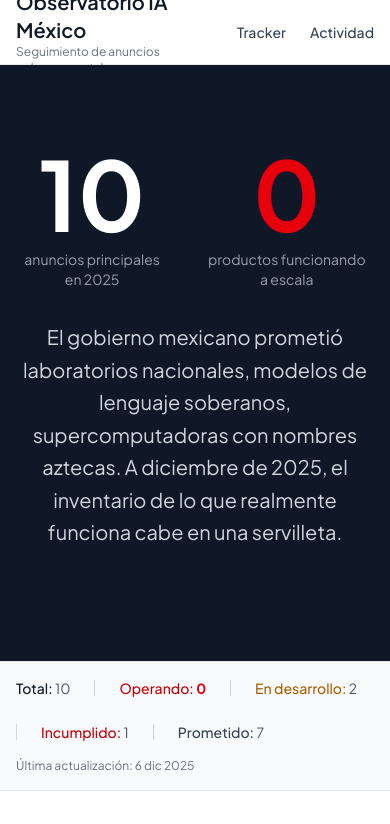
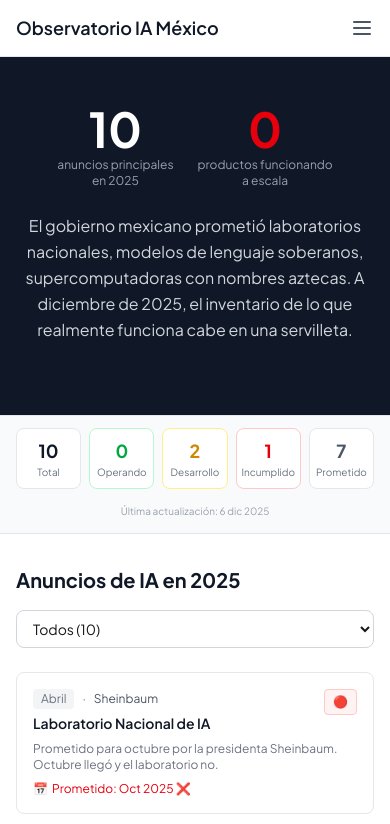
Before and after one commit to ritchiero/observatorio-ia-mexico, a Next.js app: page / in a window 390 px wide. Shown: the top 824 px of the page. Built offline with nearby package versions, Linux system fonts and the light colour scheme.

Commit message:
Refactor: Improve UI responsiveness and styling (#2)
Optimización de diseño responsivo para toda la aplicación

```diff
--- a/app/actividad/page.tsx
+++ b/app/actividad/page.tsx
@@ -24,14 +24,14 @@
   if (loading) {
     return (
       <div className="flex justify-center items-center min-h-[400px]">
-        <div className="text-xl text-gray-600">Cargando...</div>
+        <div className="text-lg sm:text-xl text-gray-600">Cargando...</div>
       </div>
     );
   }
 
   return (
-    <div className="max-w-4xl mx-auto">
-      <h1 className="text-3xl font-bold text-gray-900 mb-8">
+    <div className="max-w-4xl mx-auto px-4 sm:px-6 py-6 sm:py-8 md:py-10">
+      <h1 className="text-2xl sm:text-3xl font-bold text-gray-900 mb-6 sm:mb-8">
         Actividad Reciente
       </h1>
       <ActividadFeed actividad={actividad} />
--- a/app/anuncio/[id]/page.tsx
+++ b/app/anuncio/[id]/page.tsx
@@ -66,7 +66,7 @@
   const eventosNegativos = eventos.filter(e => e.impacto === 'negativo').length;
 
   return (
-    <div className="space-y-6 sm:space-y-8">
+    <div className="px-4 sm:px-6 lg:px-8 py-6 sm:py-8 max-w-6xl mx-auto space-y-6 sm:space-y-8">
       {/* Botón volver */}
       <button
         onClick={() => router.push('/')}
--- a/app/dashboard/page.tsx
+++ b/app/dashboard/page.tsx
@@ -36,20 +36,20 @@
   }
 
   return (
-    <div className="max-w-7xl mx-auto px-4 sm:px-6 lg:px-8 py-8 space-y-8">
+    <div className="max-w-7xl mx-auto px-4 sm:px-6 lg:px-8 py-6 sm:py-8 space-y-6 sm:space-y-8">
       {/* Header Section */}
       <div>
-        <h1 className="text-2xl md:text-3xl font-bold text-gray-900 mb-2">
+        <h1 className="text-xl sm:text-2xl md:text-3xl font-bold text-gray-900 mb-1 sm:mb-2">
           Dashboard
         </h1>
-        <p className="text-sm text-gray-600">
+        <p className="text-xs sm:text-sm text-gray-600">
           Seguimiento en tiempo real de anuncios gubernamentales sobre inteligencia artificial
         </p>
       </div>
 
       {/* Stats */}
       <section>
-        <h2 className="text-lg font-semibold text-gray-900 mb-4">
+        <h2 className="text-base sm:text-lg font-semibold text-gray-900 mb-3 sm:mb-4">
           Resumen General
         </h2>
         <StatsOverview anuncios={anuncios} />
@@ -57,14 +57,14 @@
 
       {/* Anuncios List */}
       <section>
-        <div className="flex justify-between items-center mb-4">
-          <h2 className="text-lg font-semibold text-gray-900">
+        <div className="flex flex-col sm:flex-row sm:justify-between sm:items-center gap-3 sm:gap-0 mb-4">
+          <h2 className="text-base sm:text-lg font-semibold text-gray-900">
             Todos los Anuncios
           </h2>
           <select
             value={filter}
             onChange={(e) => setFilter(e.target.value)}
-            className="px-3 py-1.5 border border-gray-300 rounded-lg text-sm focus:outline-none focus:ring-2 focus:ring-gray-900 focus:border-transparent"
+            className="px-3 py-2 sm:py-1.5 border border-gray-300 rounded-lg text-sm focus:outline-none focus:ring-2 focus:ring-gray-900 focus:border-transparent bg-white"
           >
             <option value="todos">Todos</option>
             <option value="operando">Operando</option>
@@ -76,11 +76,11 @@
         </div>
 
         {filteredAnuncios.length === 0 ? (
-          <div className="text-center py-12 bg-gray-50 rounded-lg border border-gray-200">
-            <p className="text-sm text-gray-600">No hay anuncios registrados aún.</p>
+          <div className="text-center py-8 sm:py-12 bg-gray-50 rounded-lg border border-gray-200">
+            <p className="text-xs sm:text-sm text-gray-600">No hay anuncios registrados aún.</p>
           </div>
         ) : (
-          <div className="grid gap-4 md:grid-cols-2">
+          <div className="grid gap-3 sm:gap-4 md:grid-cols-2">
             {filteredAnuncios.map((anuncio) => (
               <AnuncioCard key={anuncio.id} anuncio={anuncio} />
             ))}
--- a/app/page.tsx
+++ b/app/page.tsx
@@ -143,20 +143,20 @@
   return (
     <div className="min-h-screen bg-white">
       {/* Hero con impacto - Fondo oscuro */}
-      <section className="bg-gray-900 text-white py-20 px-4">
+      <section className="bg-gray-900 text-white py-12 sm:py-16 md:py-20 px-4">
         <div className="max-w-4xl mx-auto">
-          <div className="flex items-baseline justify-center gap-12 mb-8">
+          <div className="flex items-baseline justify-center gap-6 sm:gap-8 md:gap-12 mb-6 sm:mb-8">
             <div className="text-center">
-              <div className="text-8xl font-bold mb-2">10</div>
-              <div className="text-sm text-gray-400">anuncios principales<br />en 2025</div>
+              <div className="text-5xl sm:text-6xl md:text-8xl font-bold mb-1 sm:mb-2">10</div>
+              <div className="text-xs sm:text-sm text-gray-400">anuncios principales<br />en 2025</div>
             </div>
             <div className="text-center">
-              <div className="text-8xl font-bold text-red-600 mb-2">0</div>
-              <div className="text-sm text-gray-400">productos funcionando<br />a escala</div>
+              <div className="text-5xl sm:text-6xl md:text-8xl font-bold text-red-600 mb-1 sm:mb-2">0</div>
+              <div className="text-xs sm:text-sm text-gray-400">productos funcionando<br />a escala</div>
             </div>
           </div>
 
-          <p className="text-xl leading-relaxed mb-8 text-gray-300 text-center">
+          <p className="text-base sm:text-lg md:text-xl leading-relaxed mb-6 sm:mb-8 text-gray-300 text-center px-2">
             El gobierno mexicano prometió laboratorios nacionales, modelos de lenguaje soberanos,
             supercomputadoras con nombres aztecas. A diciembre de 2025, el inventario de lo que
             realmente funciona cabe en una servilleta.
@@ -167,30 +167,55 @@
       </section>
 
       {/* Barra de estadísticas */}
-      <section className="bg-gray-50 border-y border-gray-200 py-4 px-4">
+      <section className="bg-gray-50 border-y border-gray-200 py-3 sm:py-4 px-4">
         <div className="max-w-6xl mx-auto">
-          <div className="flex flex-wrap items-center justify-between gap-4 text-sm">
-            <div className="flex flex-wrap items-center gap-6">
+          {/* Vista móvil: grid compacto */}
+          <div className="grid grid-cols-5 gap-2 text-center sm:hidden">
+            <div className="bg-white rounded-lg py-2 px-1 border border-gray-200">
+              <div className="text-lg font-bold text-gray-900">{stats.total}</div>
+              <div className="text-[10px] text-gray-500">Total</div>
+            </div>
+            <div className="bg-white rounded-lg py-2 px-1 border border-green-200">
+              <div className="text-lg font-bold text-green-600">{stats.operando}</div>
+              <div className="text-[10px] text-gray-500">Operando</div>
+            </div>
+            <div className="bg-white rounded-lg py-2 px-1 border border-yellow-200">
+              <div className="text-lg font-bold text-yellow-600">{stats.enDesarrollo}</div>
+              <div className="text-[10px] text-gray-500">Desarrollo</div>
+            </div>
+            <div className="bg-white rounded-lg py-2 px-1 border border-red-200">
+              <div className="text-lg font-bold text-red-600">{stats.incumplido}</div>
+              <div className="text-[10px] text-gray-500">Incumplido</div>
+            </div>
+            <div className="bg-white rounded-lg py-2 px-1 border border-gray-200">
+              <div className="text-lg font-bold text-gray-600">{stats.prometido}</div>
+              <div className="text-[10px] text-gray-500">Prometido</div>
+            </div>
+          </div>
+
+          {/* Vista desktop: horizontal */}
+          <div className="hidden sm:flex flex-wrap items-center justify-between gap-4 text-sm">
+            <div className="flex flex-wrap items-center gap-4 md:gap-6">
               <div>
                 <span className="font-medium text-gray-900">Total:</span>{' '}
                 <span className="text-gray-600">{stats.total}</span>
               </div>
-              <div className="h-4 w-px bg-gray-300" />
+              <div className="h-4 w-px bg-gray-300 hidden md:block" />
               <div>
-                <span className="font-medium text-red-700">Operando:</span>{' '}
-                <span className="font-bold text-red-600">{stats.operando}</span>
+                <span className="font-medium text-green-700">Operando:</span>{' '}
+                <span className="font-bold text-green-600">{stats.operando}</span>
               </div>
-              <div className="h-4 w-px bg-gray-300" />
+              <div className="h-4 w-px bg-gray-300 hidden md:block" />
               <div>
                 <span className="font-medium text-yellow-700">En desarrollo:</span>{' '}
                 <span className="text-gray-600">{stats.enDesarrollo}</span>
               </div>
-              <div className="h-4 w-px bg-gray-300" />
+              <div className="h-4 w-px bg-gray-300 hidden md:block" />
               <div>
                 <span className="font-medium text-red-700">Incumplido:</span>{' '}
                 <span className="text-gray-600">{stats.incumplido}</span>
               </div>
-              <div className="h-4 w-px bg-gray-300" />
+              <div className="h-4 w-px bg-gray-300 hidden md:block" />
               <div>
                 <span className="font-medium text-gray-700">Prometido:</span>{' '}
                 <span className="text-gray-600">{stats.prometido}</span>
@@ -200,22 +225,27 @@
               Última actualización: 6 dic 2025
             </div>
           </div>
+
+          {/* Fecha de actualización móvil */}
+          <div className="sm:hidden text-center mt-2">
+            <span className="text-[10px] text-gray-400">Última actualización: 6 dic 2025</span>
+          </div>
         </div>
       </section>
 
       {/* Tabla de anuncios */}
-      <section className="py-16 px-4">
+      <section className="py-8 sm:py-12 md:py-16 px-4">
         <div className="max-w-6xl mx-auto">
-          <div className="flex justify-between items-center mb-8">
-            <h2 className="text-3xl font-bold text-gray-900">Anuncios de IA en 2025</h2>
+          <div className="flex flex-col sm:flex-row sm:justify-between sm:items-center gap-4 mb-6 sm:mb-8">
+            <h2 className="text-xl sm:text-2xl md:text-3xl font-bold text-gray-900">Anuncios de IA en 2025</h2>
 
             {/* Filtro por status */}
             <div className="flex items-center gap-2">
-              <label className="text-sm font-medium text-gray-700">Filtrar:</label>
+              <label className="text-sm font-medium text-gray-700 hidden sm:inline">Filtrar:</label>
               <select
                 value={filtroStatus}
                 onChange={(e) => setFiltroStatus(e.target.value)}
-                className="px-4 py-2 border border-gray-300 rounded-lg text-sm focus:ring-2 focus:ring-blue-500 focus:border-blue-500"
+                className="flex-1 sm:flex-none px-3 sm:px-4 py-2 border border-gray-300 rounded-lg text-sm focus:ring-2 focus:ring-blue-500 focus:border-blue-500 bg-white"
               >
                 <option value="todos">Todos ({stats.total})</option>
                 <option value="incumplido">🔴 Incumplido ({stats.incumplido})</option>
@@ -226,7 +256,40 @@
             </div>
           </div>
 
-          <div className="overflow-x-auto">
+          {/* Vista móvil: Cards */}
+          <div className="md:hidden space-y-3">
+            {anunciosFiltrados.map((item, index) => (
+              <div
+                key={index}
+                onClick={() => router.push(`/anuncio/${item.id}`)}
+                className="bg-white border border-gray-200 rounded-lg p-4 hover:border-blue-300 hover:shadow-sm cursor-pointer transition-all active:bg-blue-50"
+              >
+                <div className="flex items-start justify-between gap-3 mb-2">
+                  <div className="flex-1">
+                    <div className="flex items-center gap-2 mb-1">
+                      <span className="text-xs text-gray-500 bg-gray-100 px-2 py-0.5 rounded">{item.fecha}</span>
+                      <span className="text-xs text-gray-500">·</span>
+                      <span className="text-xs text-gray-600">{item.responsable}</span>
+                    </div>
+                    <h3 className="text-sm font-semibold text-gray-900">{item.anuncio}</h3>
+                  </div>
+                  <div className={`shrink-0 inline-flex items-center gap-1 px-2 py-1 text-xs font-medium border rounded ${getStatusColor(item.status)}`}>
+                    <span>{getStatusEmoji(item.status)}</span>
+                    <span className="hidden xs:inline">{item.statusLabel}</span>
+                  </div>
+                </div>
+                <p className="text-xs text-gray-500 line-clamp-2">{item.detalle}</p>
+                {item.fechaPrometida && !item.cumplida && (
+                  <div className="text-xs text-red-600 mt-2 flex items-center gap-1">
+                    <span>📅</span> Prometido: {item.fechaPrometida} ❌
+                  </div>
+                )}
+              </div>
+            ))}
+          </div>
+
+          {/* Vista desktop: Tabla */}
+          <div className="hidden md:block overflow-x-auto">
             <table key={filtroStatus} className="w-full border border-gray-200">
               <thead className="bg-gray-900 text-white">
                 <tr>
--- a/components/ActividadFeed.tsx
+++ b/components/ActividadFeed.tsx
@@ -25,14 +25,14 @@
 export default function ActividadFeed({ actividad }: ActividadFeedProps) {
   if (actividad.length === 0) {
     return (
-      <div className="text-gray-500 text-center py-8">
+      <div className="text-gray-500 text-center py-8 text-sm sm:text-base">
         No hay actividad registrada aún.
       </div>
     );
   }
 
   return (
-    <div className="space-y-3">
+    <div className="space-y-2 sm:space-y-3">
       {actividad.map((item) => {
         const fecha = item.fecha ? new Date(item.fecha as unknown as string) : null;
         const Icon = tipoIconos[item.tipo] || ClipboardDocumentListIcon;
@@ -40,19 +40,19 @@
         return (
           <div
             key={item.id}
-            className="bg-white rounded-lg border border-gray-200 p-4 hover:border-gray-300 transition-colors"
+            className="bg-white rounded-lg border border-gray-200 p-3 sm:p-4 hover:border-gray-300 transition-colors"
           >
-            <div className="flex items-start gap-3">
-              <Icon className="w-6 h-6 text-gray-400 flex-shrink-0 mt-0.5" />
-              <div className="flex-1">
-                <div className="text-sm text-gray-500 mb-1">
+            <div className="flex items-start gap-2 sm:gap-3">
+              <Icon className="w-5 h-5 sm:w-6 sm:h-6 text-gray-400 flex-shrink-0 mt-0.5" />
+              <div className="flex-1 min-w-0">
+                <div className="text-xs sm:text-sm text-gray-500 mb-1">
                   {formatDate(fecha)}
                 </div>
-                <p className="text-gray-700">{item.descripcion}</p>
+                <p className="text-sm sm:text-base text-gray-700">{item.descripcion}</p>
                 {item.anuncioId && item.anuncioTitulo && (
                   <Link
                     href={`/anuncio/${item.anuncioId}`}
-                    className="text-gray-900 hover:underline text-sm mt-2 inline-block font-medium"
+                    className="text-gray-900 hover:underline text-xs sm:text-sm mt-2 inline-block font-medium"
                   >
                     Ver anuncio: {item.anuncioTitulo} →
                   </Link>
--- a/components/Header.tsx
+++ b/components/Header.tsx
@@ -1,22 +1,28 @@
+'use client';
+
 import Link from 'next/link';
+import { useState } from 'react';
 
 export default function Header() {
+  const [menuOpen, setMenuOpen] = useState(false);
+
   return (
     <header className="border-b border-gray-200 bg-white">
       <div className="max-w-7xl mx-auto px-4 sm:px-6 lg:px-8">
-        <div className="flex justify-between items-center h-16">
+        <div className="flex justify-between items-center h-14 sm:h-16">
           <Link href="/" className="hover:opacity-80 transition-opacity">
             <div>
-              <h1 className="text-xl font-semibold text-gray-900">
+              <h1 className="text-lg sm:text-xl font-semibold text-gray-900">
                 Observatorio IA México
               </h1>
-              <p className="text-xs text-gray-500">
+              <p className="text-[10px] sm:text-xs text-gray-500 hidden xs:block">
                 Seguimiento de anuncios gubernamentales
               </p>
             </div>
           </Link>
 
-          <nav className="flex gap-6">
+          {/* Menú desktop */}
+          <nav className="hidden sm:flex gap-6">
             <Link
               href="/"
               className="text-sm font-medium text-gray-700 hover:text-gray-900 transition-colors"
@@ -30,7 +36,42 @@
               Actividad
             </Link>
           </nav>
+
+          {/* Botón hamburguesa móvil */}
+          <button
+            onClick={() => setMenuOpen(!menuOpen)}
+            className="sm:hidden p-2 -mr-2 text-gray-600 hover:text-gray-900 focus:outline-none"
+            aria-label="Abrir menú"
+          >
+            <svg className="w-6 h-6" fill="none" stroke="currentColor" viewBox="0 0 24 24">
+              {menuOpen ? (
+                <path strokeLinecap="round" strokeLinejoin="round" strokeWidth={2} d="M6 18L18 6M6 6l12 12" />
+              ) : (
+                <path strokeLinecap="round" strokeLinejoin="round" strokeWidth={2} d="M4 6h16M4 12h16M4 18h16" />
+              )}
+            </svg>
+          </button>
         </div>
+
+        {/* Menú móvil desplegable */}
+        {menuOpen && (
+          <nav className="sm:hidden border-t border-gray-100 py-3 space-y-1">
+            <Link
+              href="/"
+              onClick={() => setMenuOpen(false)}
+              className="block px-2 py-2 text-sm font-medium text-gray-700 hover:bg-gray-50 rounded-lg transition-colors"
+            >
+              Tracker
+            </Link>
+            <Link
+              href="/actividad"
+              onClick={() => setMenuOpen(false)}
+              className="block px-2 py-2 text-sm font-medium text-gray-700 hover:bg-gray-50 rounded-lg transition-colors"
+            >
+              Actividad
+            </Link>
+          </nav>
+        )}
       </div>
     </header>
   );
--- a/components/StatsOverview.tsx
+++ b/components/StatsOverview.tsx
@@ -27,18 +27,18 @@
   ];
 
   return (
-    <div className="grid grid-cols-2 md:grid-cols-5 gap-3">
+    <div className="grid grid-cols-2 sm:grid-cols-3 md:grid-cols-5 gap-2 sm:gap-3">
       {stats.map((stat) => (
         <div
           key={stat.label}
-          className="bg-white border border-gray-200 rounded-lg p-4 hover:border-gray-300 transition-colors"
+          className="bg-white border border-gray-200 rounded-lg p-3 sm:p-4 hover:border-gray-300 transition-colors"
         >
           <div className="flex flex-col items-center text-center">
-            <stat.Icon className="w-6 h-6 text-gray-400 mb-2" />
-            <p className="text-2xl font-bold text-gray-900">
+            <stat.Icon className="w-5 h-5 sm:w-6 sm:h-6 text-gray-400 mb-1.5 sm:mb-2" />
+            <p className="text-xl sm:text-2xl font-bold text-gray-900">
               {stat.value}
             </p>
-            <p className="text-xs text-gray-600 mt-1">{stat.label}</p>
+            <p className="text-[10px] sm:text-xs text-gray-600 mt-0.5 sm:mt-1">{stat.label}</p>
           </div>
         </div>
       ))}
--- a/components/StatusBadge.tsx
+++ b/components/StatusBadge.tsx
@@ -6,17 +6,18 @@
 
 export default function StatusBadge({ status }: StatusBadgeProps) {
   const statusConfig = {
-    prometido: { label: 'Prometido' },
-    en_desarrollo: { label: 'En Desarrollo' },
-    operando: { label: 'Operando' },
-    incumplido: { label: 'Incumplido' },
-    abandonado: { label: 'Abandonado' },
+    prometido: { label: 'Prometido', emoji: '⚪' },
+    en_desarrollo: { label: 'En Desarrollo', emoji: '🟡' },
+    operando: { label: 'Operando', emoji: '🟢' },
+    incumplido: { label: 'Incumplido', emoji: '🔴' },
+    abandonado: { label: 'Abandonado', emoji: '⚫' },
   };
 
   const config = statusConfig[status];
 
   return (
-    <span className="inline-flex items-center px-3 py-1 rounded-full text-xs font-medium border border-gray-300 bg-white text-gray-700">
+    <span className="inline-flex items-center gap-1 px-2 sm:px-3 py-0.5 sm:py-1 rounded-full text-[10px] sm:text-xs font-medium border border-gray-300 bg-white text-gray-700 whitespace-nowrap">
+      <span className="hidden sm:inline">{config.emoji}</span>
       {config.label}
     </span>
   );
```
Also changed, not shown: 1 other file (tests, documents, lock files or other folders).
